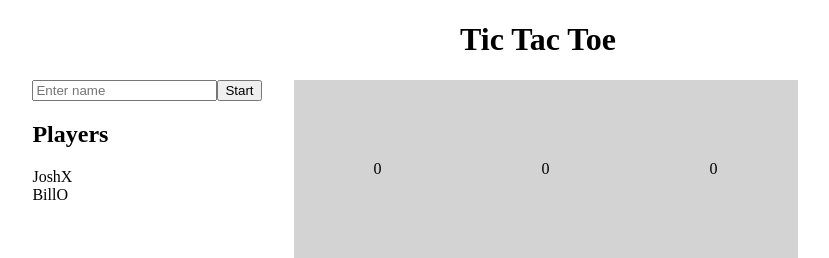
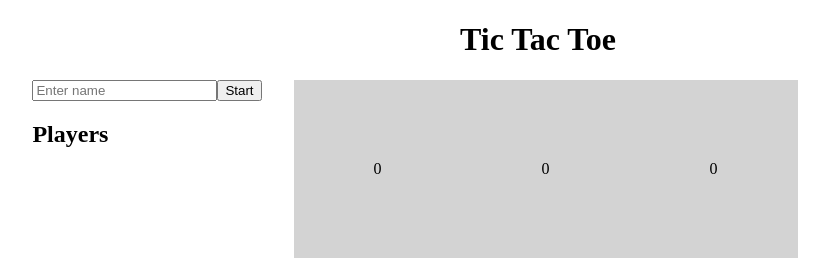
Before and after one commit to josh--newman/tictactoe, a React app: page / in a window 1280 px wide. Shown: the top 258 px of the page, without its empty margins (102-931 px from the left). Built offline with nearby package versions, Linux system fonts and the light colour scheme; no server answers.

Commit message:
Add players names to the menu when a game starts

```diff
--- a/client/src/components/App.js
+++ b/client/src/components/App.js
@@ -6,25 +6,38 @@ const socket = io(serverURL);
 import Menu from './Menu';
 import Board from './Board';
 
+const defaultState = {
+  waiting: false,
+  currentlyPlaying: false,
+  me:          {name: '', symbol: ''},
+  otherPlayer: {name: '', symbol: ''},
+  whoseTurn:   null,
+  boardLayout: [],
+  gameId:      null
+};
+
 export default class App extends Component {
   constructor(props) {
     super(props);
 
-    this.state = {
-      waiting: false,
-      currentlyPlaying: false,
-      player1:     {},
-      player2:     {},
-      whoseTurn:   null,
-      boardLayout: [],
-      gameId:      null
-    };
+    this.state = defaultState;
   }
 
   componentDidMount() {
     socket.on('game created', this.gameCreated.bind(this));
     socket.on('join success', this.joinSuccess.bind(this));
     socket.on('player disconnect', this.playerDisconnect.bind(this));
+  }
+
+  onJoinQueue(playerName) {
+    socket.emit('join queue', { name: playerName });
+  }
+
+  joinSuccess(success) {
+    if (success) {
+      this.setState({waiting: true});
+    }
+    else { return alert('There was an error joining the queue'); }
   }
 
   gameCreated(data) {
@@ -45,15 +58,8 @@ export default class App extends Component {
     console.log(this.state);
   }
 
-  joinSuccess(success) {
-    if (success) {
-      this.setState({waiting: true});
-    }
-    else { return alert('There was an error joining the queue'); }
-  }
-
-  onJoinQueue(playerName) {
-    socket.emit('join queue', { name: playerName });
+  makeMove() {
+    // socket.emit('make move', )
   }
 
   onEndGame() {
@@ -66,7 +72,7 @@ export default class App extends Component {
 
   playerDisconnect() {
     console.log('Other player disconnected');
-    this.setState({ currentlyPlaying: false });
+    this.setState(defaultState);
   }
 
   render() {
--- a/client/src/components/Menu.js
+++ b/client/src/components/Menu.js
@@ -54,12 +54,12 @@ export default class Menu extends Component {
         <div className="player-info">
           <h2>Players</h2>
           <div className="player-card">
-            <span>{/*this.props.player1.name*/}Josh</span>
-            <span>{/*this.props.player1.symbol*/}X</span>
+            <span>{this.props.me.name}</span>
+            <span>{this.props.me.symbol}</span>
           </div>
           <div className="player-card">
-            <span>{/*this.props.player2.name*/}Bill</span>
-            <span>{/*this.props.player2.symbol*/}O</span>
+            <span>{this.props.otherPlayer.name}</span>
+            <span>{this.props.otherPlayer.symbol}</span>
           </div>
         </div>
       </div>
```
